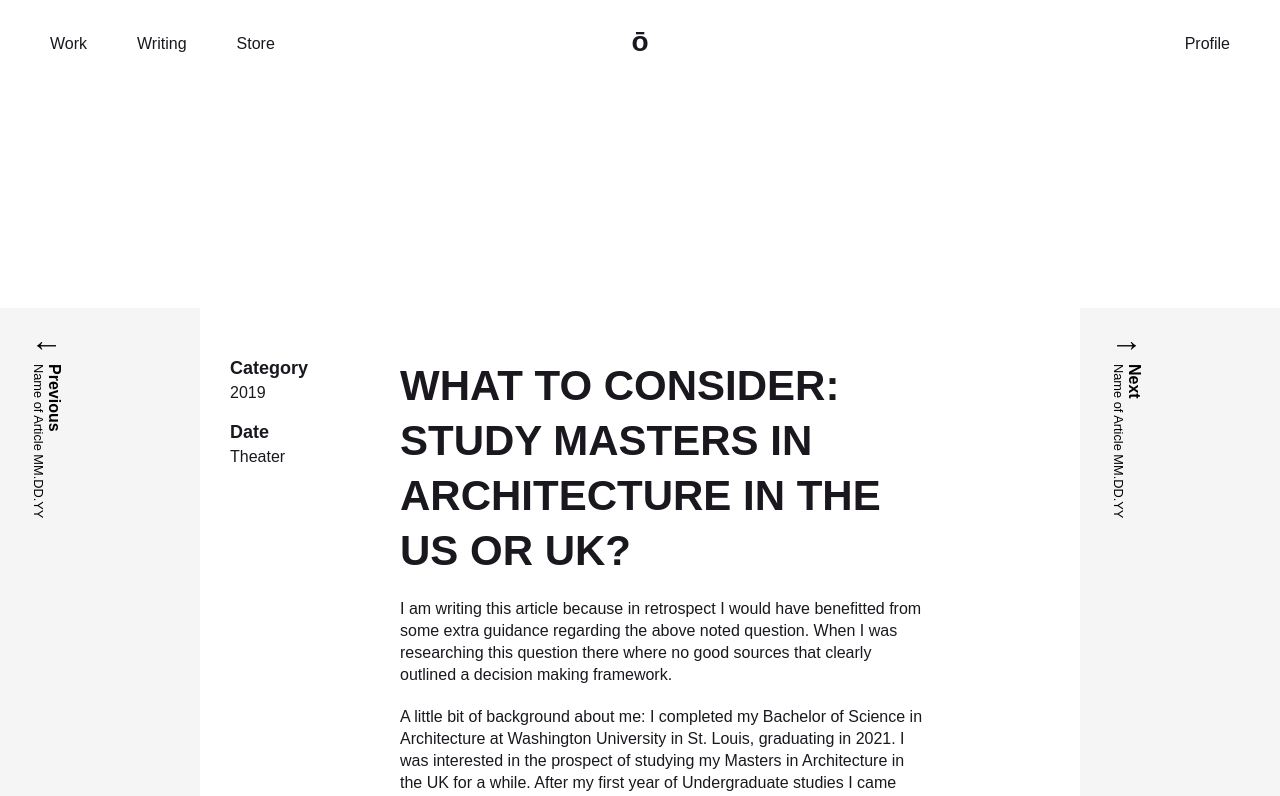
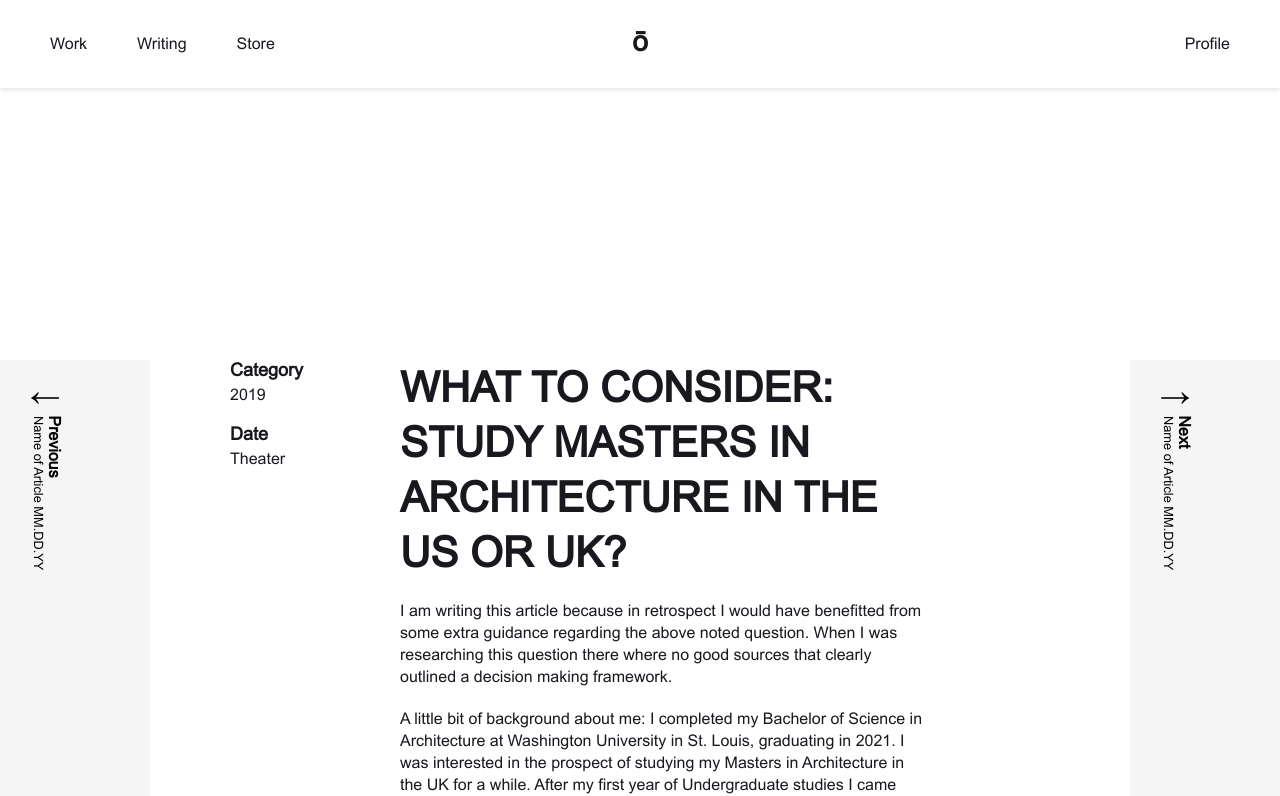
Before and after one commit to benjamin421/olgasobkiv, a plain HTML site: page single-blog.html in a window 1280 px wide. Shown: the top 796 px of the page. Drawn offline with Linux system fonts and the light colour scheme.

Commit message:
Font and Nav Fixed
I have fixed header nav and fixed single blog page next and previous buttons

```diff
--- a/assets/css/style.css
+++ b/assets/css/style.css
@@ -1,3 +1,11 @@
+@font-face {
+  font-family: "Arial";
+  src: url("../fonts/ArialMT.woff2") format("woff2"),
+    url("../fonts/ArialMT.woff") format("woff");
+  font-weight: normal;
+  font-style: normal;
+  font-display: swap;
+}
 :root {
   --abril-font: "Abril Fatface", cursive;
 }
@@ -648,3 +656,36 @@ article h3 {
   max-height: 680px;
 }
 /* end solo project */
+.banner__area {
+  margin-top: 90px;
+}
+.sticky-header {
+  position: fixed;
+  top: 0px;
+  left: 0;
+  width: 100%;
+  background-color: #fff;
+  box-shadow: 0 2px 4px rgba(0, 0, 0, 0.1);
+  z-index: 1000;
+  transition: all 0.3s ease-in-out;
+}
+.sticky-header.sticky {
+  top: 0;
+  box-shadow: 0 2px 4px rgba(0, 0, 0, 0.1);
+}
+.blog__button-text {
+  position: fixed;
+  top: 360px;
+  max-width: 150px;
+  width: 100%;
+  left: 0;
+}
+.blog__btnPrev,
+.blog__btnNext {
+  position: relative;
+  width: 100%;
+}
+.blog__btnNext .blog__button-text {
+  left: inherit;
+  right: 0;
+}
--- a/assets/js/app.js
+++ b/assets/js/app.js
@@ -0,0 +1,4 @@
+window.addEventListener("scroll", function () {
+    const header = document.querySelector(".sticky-header");
+    header.classList.toggle("sticky", window.scrollY > 100);
+});
--- a/single-blog.html
+++ b/single-blog.html
@@ -25,7 +25,7 @@
 
   <body>
     <!-- header area -->
-    <header>
+    <header class="sticky-header">
       <div class="header__container">
         <div class="header__wrapper">
           <nav>
@@ -392,7 +392,6 @@
       </div>
     </section>
     <!-- end single blogs -->
-    <script src="js/vendor/modernizr-3.12.0.min.js"></script>
-    <script src="js/app.js"></script>
+    <script src="assets/js/app.js"></script>
   </body>
 </html>
```
Also changed, not shown: about.html (+2 -3 lines), blog.html (+2 -3 lines), index.html (+2 -3 lines), project.html (+2 -3 lines), single-project.html (+2 -3 lines), assets/fonts/Arial.ttf (added), assets/fonts/ArialMT.woff (added), assets/fonts/ArialMT.woff2 (added).
